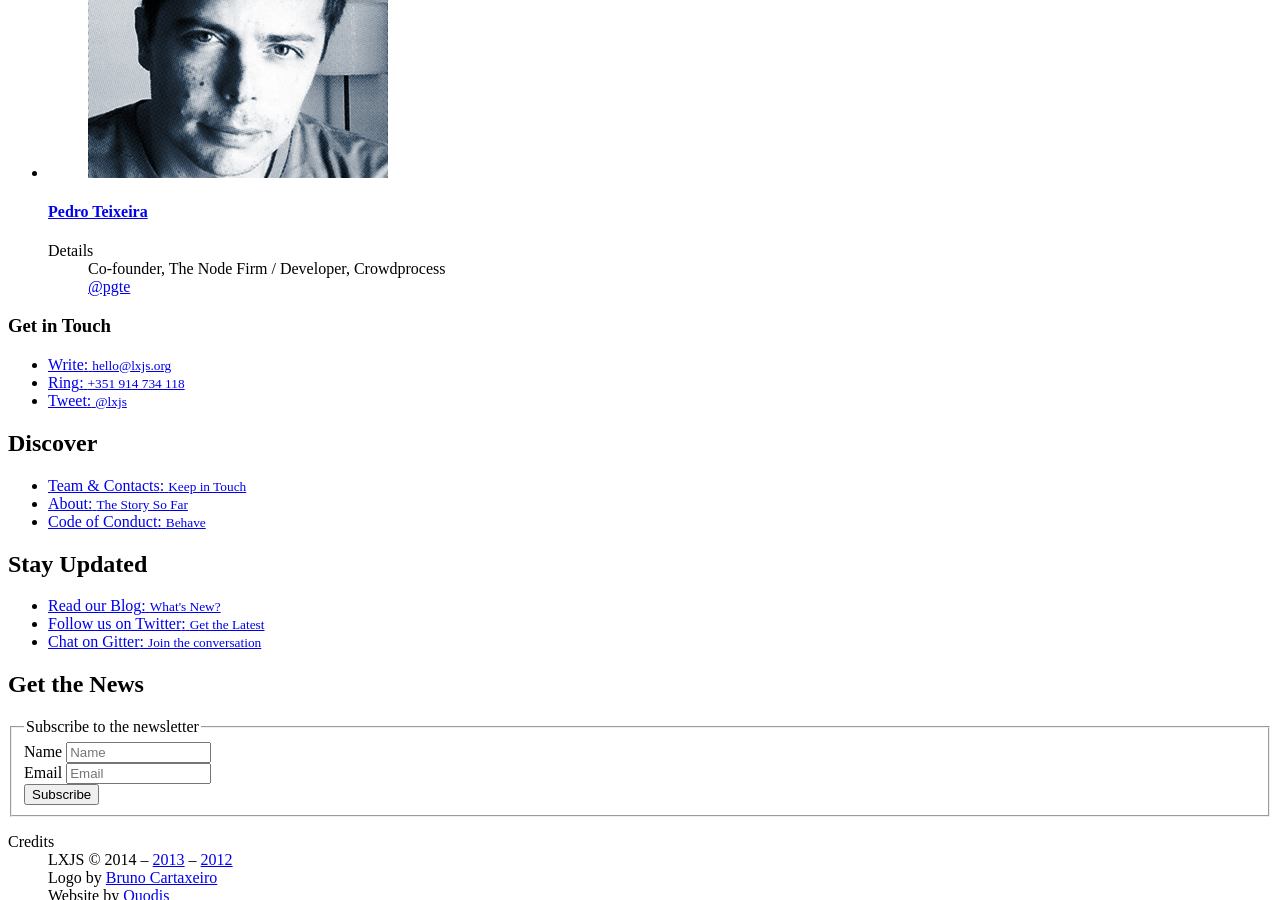
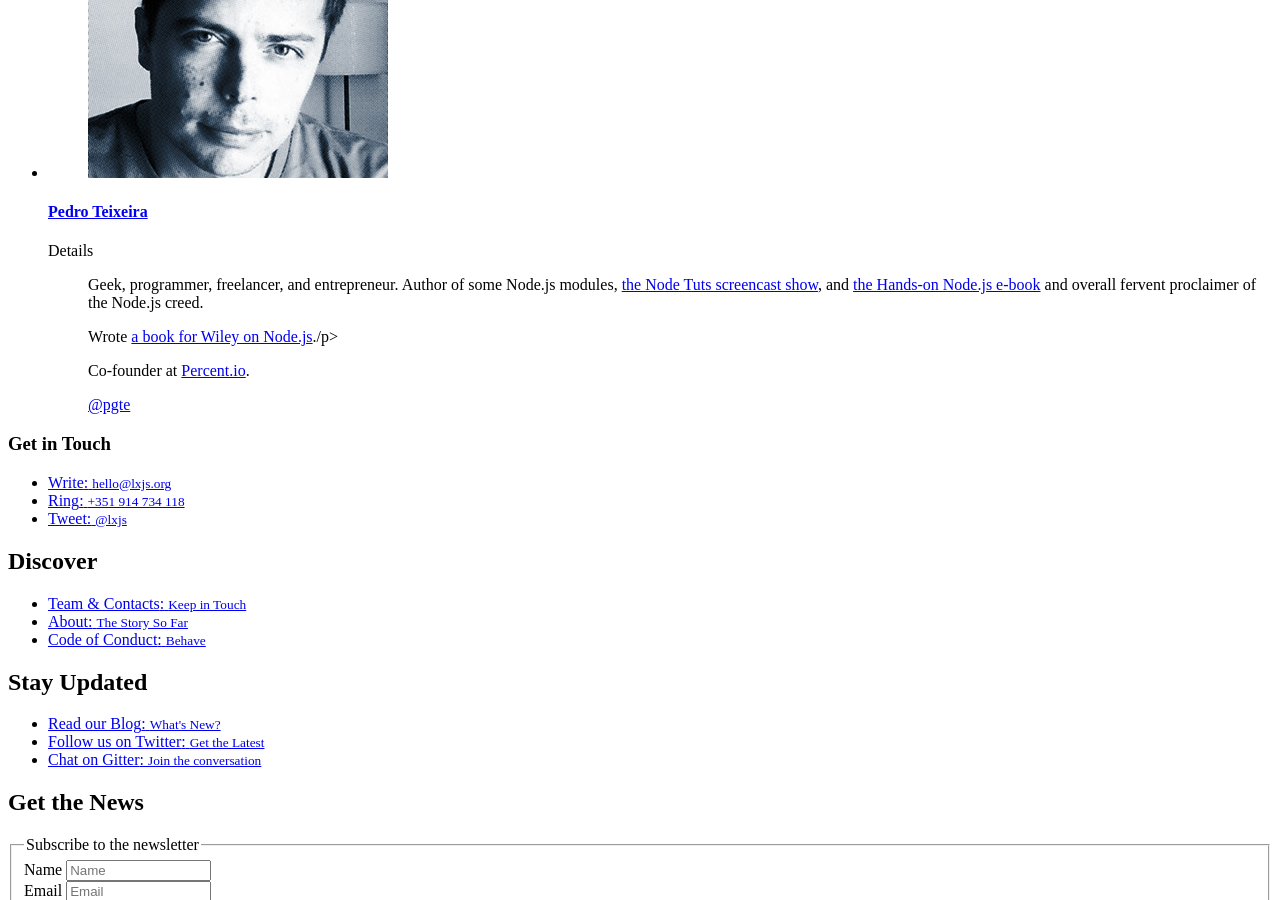
Before and after one commit to LXJS/lxjs-site-2014, a Jekyll site: the page built from src/team-and-contacts/index.html, in a window 1280 px wide and 900 px high, scrolled down 3566 px. Built offline with Jekyll 4.4.1, drawn with Linux system fonts in a browser that asks for light colours; nearby versions of some CDN libraries; Markdown is read by kramdown in place of the engine named in the settings.

Commit message:
updated pedro profile

```diff
--- a/src/team-and-contacts/index.html
+++ b/src/team-and-contacts/index.html
@@ -136,7 +136,14 @@ title: Team and Contacts • LXJS 2014
 						</a>
 						<dl class="entry-meta">
 							<dt>Details</dt>
-							<dd class="subtitle">Co-founder, The Node Firm / Developer, Crowdprocess</dd>
+							<dd class="subtitle">
+								<p>Geek, programmer, freelancer, and entrepreneur. Author of some Node.js modules, <a href="http://nodetuts.com">the Node Tuts screencast show</A>, and <a href="http://nodetuts.com/handson-nodejs-book.html">the Hands-on Node.js e-book</a> and overall fervent proclaimer of the Node.js creed.</p>
+
+								<p>Wrote <a href="http://eu.wiley.com/WileyCDA/WileyTitle/productCd-1118185463.html">a book for Wiley on Node.js</a>./p>
+
+								<p>Co-founder at <a href="http://percent.io">Percent.io</a>.</p>
+
+							</dd>
 							<dd class="twitter"><a target="_blank" href="http://twitter.com/pgte" title="Visit Pedro Teixeira twitter profile">@pgte</a></dd>
 						</dl>
 					</article>
```
